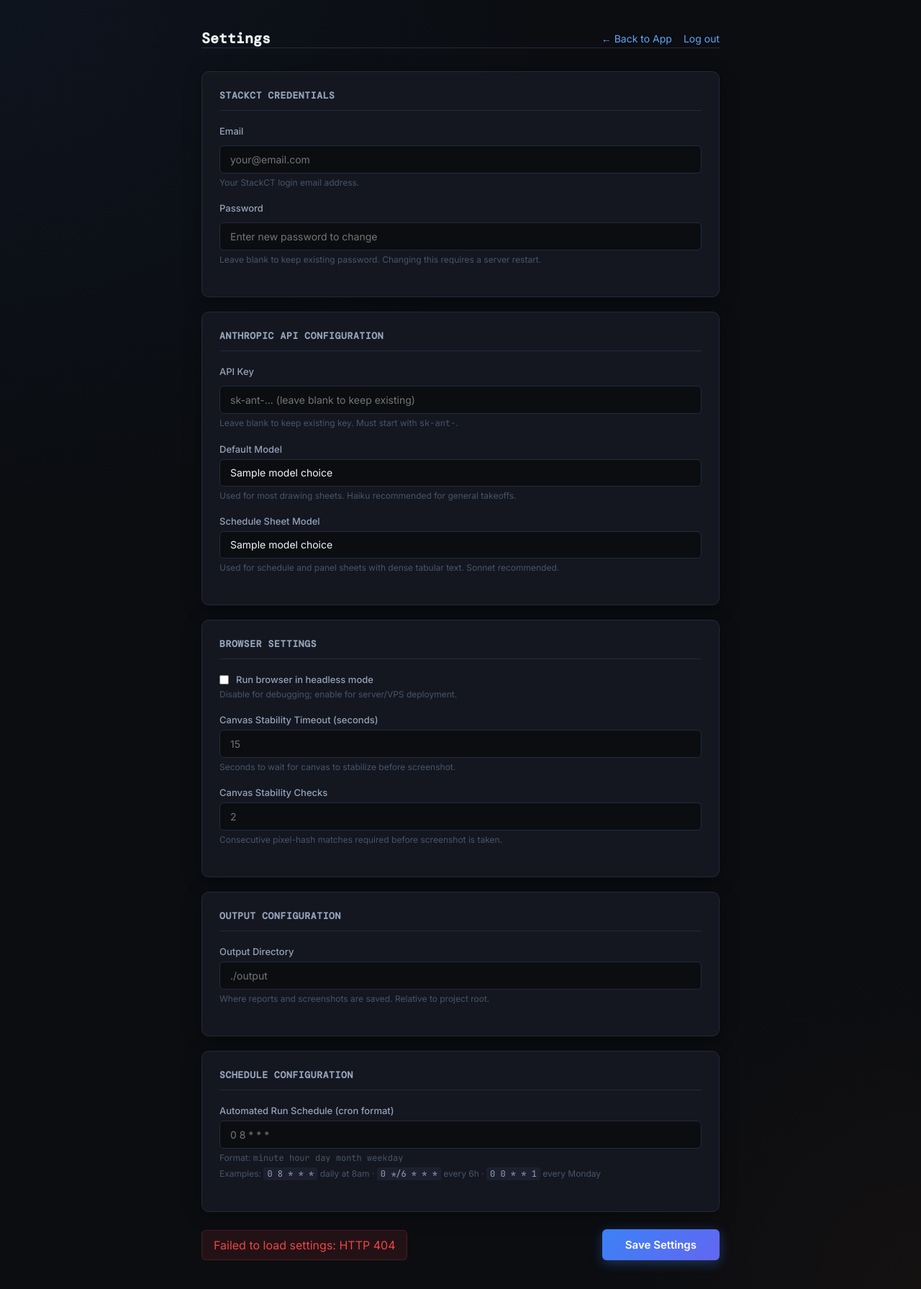
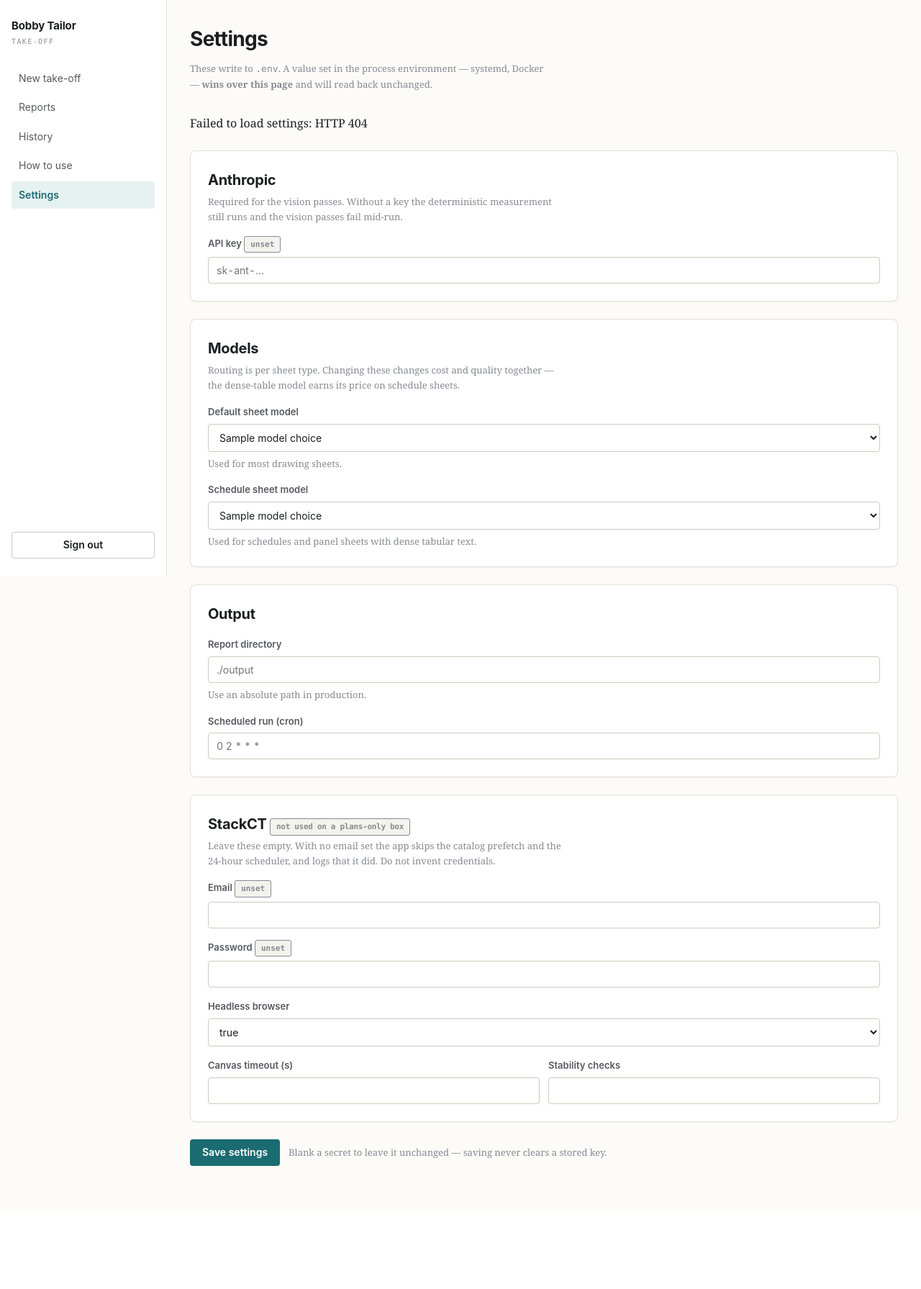
Before and after one commit to Zaman152/Bobby-Tailor-Automation-2.0, a Python web app: template src/bobbytailor/web/templates/settings.html in a window 1280 px wide. Shown: the whole page at 72% size. After the commit the page ends 1620 px from the top, so only its background shows below. Run offline with Jinja, Linux system fonts and the light colour scheme; the template is opened without the code that fills it: most values are stand-ins (such as "Sample title", 1, 10 or a date in 2020).

Commit message:
feat(ui): the catalog is required, the samples are downloadable, settings joins v2
Four fixes from using the thing.

THE CATALOG IS NOW REQUIRED, not optional. Without one every row is named from
the DRAWING's vocabulary, so a take-off comes back measured correctly and in
the drafter's words — 'Doors - Steel (door schedule)' where the estimator bids
'Doors-STL'. That is a second pass of manual renaming for work the app already
did. The run button stays disabled until a catalog is attached and says which
step is missing.

SAMPLES IN BOTH FORMATS. A CSV template route existed; JSON did not, so anyone
whose tooling emits JSON had a conversion chore before they could use the app
at all. `/api/pdf/manifest/template.json` now serves the same starter catalog,
and both are one click from the upload screen. The rows are deliberately
generic and carry no quantities — a manifest is a vocabulary, never a take-off.

FULL WIDTH. Three views carried max-width caps (900px, 820px, one measure) that
left a quarter of a 1440px screen empty while the worksheet beside them ran
edge to edge. A reading measure is right for prose and wrong for a workspace.
Measured after: card 1144px inside a 1208px main.

SETTINGS REBUILT in v2 — the last page still on the old stylesheet. Every field
id and every _badge id is preserved verbatim, so settings.js binds unchanged
and the secret-blanking behaviour is untouched; verified live with the API key
loaded and both model selects populated from model_choices.

Also removes the SESSION_COOKIE_SECURE hint from the login screen. It is
deployment troubleshooting aimed at whoever stands the box up, and it was being
shown to the estimator signing in every morning. It lives in the operator guide.

99 tests green across user path, blueprint parity and deployment contract.

Co-Authored-By: Claude Opus 5 <noreply@anthropic.com>

```diff
--- a/src/bobbytailor/web/templates/login.html
+++ b/src/bobbytailor/web/templates/login.html
@@ -39,9 +39,6 @@
         <input class="input" type="password" id="password" name="password" autocomplete="current-password" required>
       </div>
       <button class="btn" type="submit">Sign in</button>
-      <p class="hint" style="font-size:12px">If signing in appears to succeed but returns you here,
-        the session cookie is being blocked — see <span class="mono">SESSION_COOKIE_SECURE</span>
-        in the deployment guide.</p>
     </form>
   </main>
 </body>
--- a/src/bobbytailor/web/templates/settings.html
+++ b/src/bobbytailor/web/templates/settings.html
@@ -1,156 +1,123 @@
-<!DOCTYPE html>
+<!doctype html>
 <html lang="en">
 <head>
-  <meta charset="UTF-8" />
-  <meta name="viewport" content="width=device-width, initial-scale=1.0" />
+  <meta charset="utf-8">
+  <meta name="viewport" content="width=device-width, initial-scale=1">
   <meta name="csrf-token" content="{{ csrf_token() }}">
   <title>Settings — Bobby Tailor</title>
-  <link rel="preconnect" href="https://fonts.googleapis.com">
-  <link rel="preconnect" href="https://fonts.gstatic.com" crossorigin>
-  <link href="https://fonts.googleapis.com/css2?family=DM+Mono:wght@400;500&family=Inter:wght@400;500;600&family=JetBrains+Mono:wght@400;500&display=swap" rel="stylesheet">
-  <link rel="stylesheet" href="{{ url_for('static', filename='style.css') }}">
-  <link rel="stylesheet" href="{{ url_for('static', filename='ui-polish.css') }}">
-  <style>
-    .label-row { display: flex; align-items: center; justify-content: space-between; margin-bottom: 6px; }
-    .field-set-badge { font-size: 11px; padding: 2px 8px; border-radius: 4px; background: rgba(16, 185, 129, 0.15); color: var(--accent-success); font-weight: 500; }
-    .field-unset-badge { font-size: 11px; padding: 2px 8px; border-radius: 4px; background: rgba(239, 68, 68, 0.15); color: var(--accent-danger); font-weight: 500; }
-    .checkbox-row { display: flex; align-items: center; gap: 10px; }
-    .help-text { font-size: 12px; color: var(--text-tertiary); margin-top: 5px; }
-    .cron-examples { margin-top: 6px; font-size: 12px; color: var(--text-tertiary); }
-    .cron-examples code { font-family: var(--font-data); color: var(--text-secondary); background: var(--bg-elevated); padding: 1px 5px; border-radius: 3px; }
-    .actions { max-width: 720px; margin: 24px auto 0; display: flex; align-items: center; justify-content: space-between; gap: 16px; }
-    .msg-success { color: var(--accent-success); padding: 10px 16px; background: rgba(16, 185, 129, 0.1); border: 1px solid rgba(16, 185, 129, 0.2); border-radius: var(--radius-sm); }
-    .msg-error { color: var(--accent-danger); padding: 10px 16px; background: rgba(239, 68, 68, 0.1); border: 1px solid rgba(239, 68, 68, 0.2); border-radius: var(--radius-sm); }
-    .msg-warning { color: var(--accent-warning); padding: 10px 16px; background: rgba(245, 158, 11, 0.1); border: 1px solid rgba(245, 158, 11, 0.2); border-radius: var(--radius-sm); margin-top: 8px; }
-    @keyframes spin { to { transform: rotate(360deg); } }
-    .spinner { display: inline-block; width: 14px; height: 14px; border: 2px solid rgba(96,165,250,0.3); border-top-color: #60a5fa; border-radius: 50%; animation: spin 0.8s linear infinite; vertical-align: middle; }
-  </style>
+  <link rel="stylesheet" href="{{ url_for('static', filename='v2/tokens.css') }}">
+  <link rel="stylesheet" href="{{ url_for('static', filename='v2/base.css') }}">
 </head>
-<body class="settings-page">
+<body>
+<div class="app">
+  <aside class="rail">
+    <div class="brand"><b>Bobby Tailor</b><span>Take-off</span></div>
+    <nav class="nav">
+      <a href="/#/new">New take-off</a>
+      <a href="/#/reports">Reports</a>
+      <a href="/#/history">History</a>
+      <a href="/#/guide">How to use</a>
+      <a href="/settings" aria-current="page">Settings</a>
+    </nav>
+    <div class="rail-foot">
+      <form method="POST" action="/logout">
+        <input type="hidden" name="csrf_token" value="{{ csrf_token() }}">
+        <button class="btn btn-quiet" style="width:100%">Sign out</button>
+      </form>
+    </div>
+  </aside>
 
-<div class="page-header">
+  <main class="main">
+    <div class="page-head">
       <h1>Settings</h1>
-  <div style="display:flex;align-items:center;gap:16px;">
-    <a href="/" class="back-link">← Back to App</a>
-    <form action="{{ url_for('auth.logout') }}" method="post" class="logout-form logout-form--header">
-      <input type="hidden" name="csrf_token" value="{{ csrf_token() }}"/>
-      <button type="submit" class="back-link">Log out</button>
-    </form>
+      <p class="hint">These write to <span class="mono">.env</span>. A value set in the process
+        environment — systemd, Docker — <b>wins over this page</b> and will read back unchanged.</p>
+    </div>
+
+    <div class="stack">
+      <div id="msgArea"></div>
+
+      <div class="card">
+        <div class="card-head"><h2>Anthropic</h2>
+          <p class="hint">Required for the vision passes. Without a key the deterministic
+            measurement still runs and the vision passes fail mid-run.</p></div>
+        <div class="field">
+          <label for="ANTHROPIC_API_KEY">API key <span id="ANTHROPIC_API_KEY_badge" class="chip chip-quiet">unset</span></label>
+          <input class="input mono" type="password" id="ANTHROPIC_API_KEY" name="ANTHROPIC_API_KEY"
+                 autocomplete="off" placeholder="sk-ant-…">
         </div>
       </div>
 
-<form class="settings-form" onsubmit="saveSettings(event)">
-
-  <div class="section">
-    <h2>StackCT Credentials</h2>
+      <div class="card">
+        <div class="card-head"><h2>Models</h2>
+          <p class="hint">Routing is per sheet type. Changing these changes cost and quality
+            together — the dense-table model earns its price on schedule sheets.</p></div>
         <div class="field">
-      <div class="label-row">
-        <label for="STACKCT_EMAIL">Email</label>
-        <span id="STACKCT_EMAIL_badge"></span>
-      </div>
-      <input type="email" id="STACKCT_EMAIL" name="STACKCT_EMAIL" placeholder="your@email.com" autocomplete="username" />
-      <p class="help-text">Your StackCT login email address.</p>
-    </div>
-    <div class="field">
-      <div class="label-row">
-        <label for="STACKCT_PASSWORD">Password</label>
-        <span id="STACKCT_PASSWORD_badge"></span>
-      </div>
-      <input type="password" id="STACKCT_PASSWORD" name="STACKCT_PASSWORD"
-             data-sensitive="true" data-has-value="false"
-             placeholder="Enter new password to change"
-             autocomplete="current-password" />
-      <p class="help-text">Leave blank to keep existing password. Changing this requires a server restart.</p>
-    </div>
-  </div>
-
-  <div class="section">
-    <h2>Anthropic API Configuration</h2>
-    <div class="field">
-      <div class="label-row">
-        <label for="ANTHROPIC_API_KEY">API Key</label>
-        <span id="ANTHROPIC_API_KEY_badge"></span>
-      </div>
-      <input type="password" id="ANTHROPIC_API_KEY" name="ANTHROPIC_API_KEY"
-             data-sensitive="true" data-has-value="false"
-             placeholder="sk-ant-... (leave blank to keep existing)"
-             autocomplete="off" />
-      <p class="help-text">Leave blank to keep existing key. Must start with <code>sk-ant-</code>.</p>
-    </div>
-    <div class="field">
-      <label for="CLAUDE_MODEL">Default Model</label>
-      {# Options come from config.MODEL_CHOICES — a hardcoded list here went
-         stale against .env, and a <select> silently reads back "" when its
-         value has no matching <option>. #}
-      <select id="CLAUDE_MODEL" name="CLAUDE_MODEL">
+          <label for="CLAUDE_MODEL">Default sheet model</label>
+          <select class="input" id="CLAUDE_MODEL" name="CLAUDE_MODEL">
             {% for slug, label in model_choices %}
             <option value="{{ slug }}">{{ label }}</option>
             {% endfor %}
           </select>
-      <p class="help-text">Used for most drawing sheets. Haiku recommended for general takeoffs.</p>
+          <p class="hint">Used for most drawing sheets.</p>
         </div>
         <div class="field">
-      <label for="CLAUDE_MODEL_SCHEDULES">Schedule Sheet Model</label>
-      <select id="CLAUDE_MODEL_SCHEDULES" name="CLAUDE_MODEL_SCHEDULES">
+          <label for="CLAUDE_MODEL_SCHEDULES">Schedule sheet model</label>
+          <select class="input" id="CLAUDE_MODEL_SCHEDULES" name="CLAUDE_MODEL_SCHEDULES">
             {% for slug, label in model_choices %}
             <option value="{{ slug }}">{{ label }}</option>
             {% endfor %}
           </select>
-      <p class="help-text">Used for schedule and panel sheets with dense tabular text. Sonnet recommended.</p>
+          <p class="hint">Used for schedules and panel sheets with dense tabular text.</p>
         </div>
       </div>
 
-  <div class="section">
-    <h2>Browser Settings</h2>
+      <div class="card">
+        <div class="card-head"><h2>Output</h2></div>
         <div class="field">
-      <div class="checkbox-row">
-        <input type="checkbox" id="HEADLESS" name="HEADLESS" />
-        <label for="HEADLESS" style="margin:0;cursor:pointer;">Run browser in headless mode</label>
-      </div>
-      <p class="help-text">Disable for debugging; enable for server/VPS deployment.</p>
+          <label for="OUTPUT_DIR">Report directory</label>
+          <input class="input mono" type="text" id="OUTPUT_DIR" name="OUTPUT_DIR" placeholder="./output">
+          <p class="hint">Use an absolute path in production.</p>
         </div>
         <div class="field">
-      <label for="CANVAS_STABILITY_TIMEOUT">Canvas Stability Timeout (seconds)</label>
-      <input type="text" id="CANVAS_STABILITY_TIMEOUT" name="CANVAS_STABILITY_TIMEOUT" placeholder="15" />
-      <p class="help-text">Seconds to wait for canvas to stabilize before screenshot.</p>
-    </div>
-    <div class="field">
-      <label for="CANVAS_STABILITY_CHECKS">Canvas Stability Checks</label>
-      <input type="text" id="CANVAS_STABILITY_CHECKS" name="CANVAS_STABILITY_CHECKS" placeholder="2" />
-      <p class="help-text">Consecutive pixel-hash matches required before screenshot is taken.</p>
+          <label for="RUN_SCHEDULE">Scheduled run (cron)</label>
+          <input class="input mono" type="text" id="RUN_SCHEDULE" name="RUN_SCHEDULE" placeholder="0 2 * * *">
         </div>
       </div>
 
-  <div class="section">
-    <h2>Output Configuration</h2>
+      <div class="card">
+        <div class="card-head"><h2>StackCT <span class="chip chip-quiet">not used on a plans-only box</span></h2>
+          <p class="hint">Leave these empty. With no email set the app skips the catalog prefetch
+            and the 24-hour scheduler, and logs that it did. Do not invent credentials.</p></div>
         <div class="field">
-      <label for="OUTPUT_DIR">Output Directory</label>
-      <input type="text" id="OUTPUT_DIR" name="OUTPUT_DIR" placeholder="./output" />
-      <p class="help-text">Where reports and screenshots are saved. Relative to project root.</p>
+          <label for="STACKCT_EMAIL">Email <span id="STACKCT_EMAIL_badge" class="chip chip-quiet">unset</span></label>
+          <input class="input" type="email" id="STACKCT_EMAIL" name="STACKCT_EMAIL" autocomplete="off">
+        </div>
+        <div class="field">
+          <label for="STACKCT_PASSWORD">Password <span id="STACKCT_PASSWORD_badge" class="chip chip-quiet">unset</span></label>
+          <input class="input" type="password" id="STACKCT_PASSWORD" name="STACKCT_PASSWORD" autocomplete="off">
+        </div>
+        <div class="field">
+          <label for="HEADLESS">Headless browser</label>
+          <select class="input" id="HEADLESS" name="HEADLESS">
+            <option value="true">true</option><option value="false">false</option>
+          </select>
+        </div>
+        <div class="row">
+          <div class="field" style="flex:1"><label for="CANVAS_STABILITY_TIMEOUT">Canvas timeout (s)</label>
+            <input class="input mono" type="number" id="CANVAS_STABILITY_TIMEOUT" name="CANVAS_STABILITY_TIMEOUT"></div>
+          <div class="field" style="flex:1"><label for="CANVAS_STABILITY_CHECKS">Stability checks</label>
+            <input class="input mono" type="number" id="CANVAS_STABILITY_CHECKS" name="CANVAS_STABILITY_CHECKS"></div>
         </div>
       </div>
 
-  <div class="section">
-    <h2>Schedule Configuration</h2>
-    <div class="field">
-      <label for="RUN_SCHEDULE">Automated Run Schedule (cron format)</label>
-      <input type="text" id="RUN_SCHEDULE" name="RUN_SCHEDULE" placeholder="0 8 * * *" />
-      <p class="help-text">Format: <code>minute hour day month weekday</code></p>
-      <div class="cron-examples">
-        Examples: <code>0 8 * * *</code> daily at 8am ·
-        <code>0 */6 * * *</code> every 6h ·
-        <code>0 0 * * 1</code> every Monday
+      <div class="row">
+        <button class="btn" id="saveBtn">Save settings</button>
+        <span class="hint">Blank a secret to leave it unchanged — saving never clears a stored key.</span>
       </div>
     </div>
+  </main>
 </div>
-
-</form>
-
-<div class="actions">
-  <div class="msg-area" id="msgArea"></div>
-  <button class="save-btn" id="saveBtn" onclick="saveSettings(event)">Save Settings</button>
-</div>
-
 <script src="{{ url_for('static', filename='settings.js') }}"></script>
 </body>
 </html>
```
Also changed, not shown: src/bobbytailor/web/blueprints/runs.py (+36 -0 lines), src/bobbytailor/web/static/v2/app.js (+18 -8 lines), src/bobbytailor/web/templates/index.html (+18 -8 lines). Lines whose indentation alone changed are shown as unchanged.
